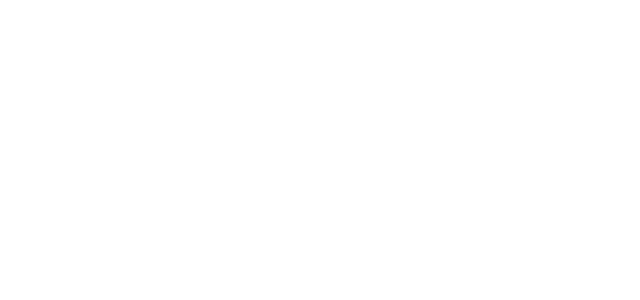
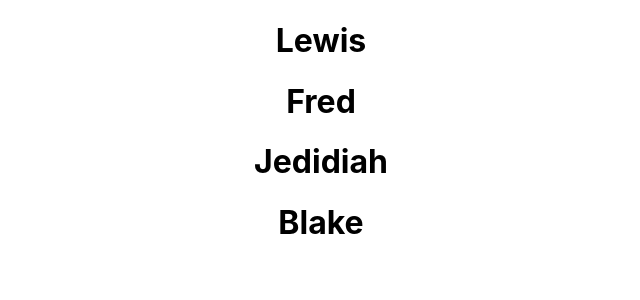
Before and after one commit to rosero42/Monsters, a React (Create React App) app: page / in a window 1280 px wide. Shown: the top 300 px of the page, without its empty margins (319-959 px from the left). Built offline with nearby package versions, Linux system fonts and the light colour scheme.

Commit message:
Add monster names

```diff
--- a/src/App.js
+++ b/src/App.js
@@ -5,12 +5,34 @@ import './App.css';
 class App extends Component {
   constructor(){
     super();
+
+    this.state={
+      monsters:[
+        {
+          name: 'Lewis'
+        },
+        {
+          name: 'Fred'
+        },
+        {
+          name: 'Jedidiah'
+        },
+        {
+          name: 'Blake'
+        }
+      ]
+
+    }
   }
 
   render(){
     return (
       <div className="App">
-
+       {
+          this.state.monsters.map((monster)=>{
+            return <h1>{monster.name}</h1>
+          })
+       }
       </div>
     );
   }
```
